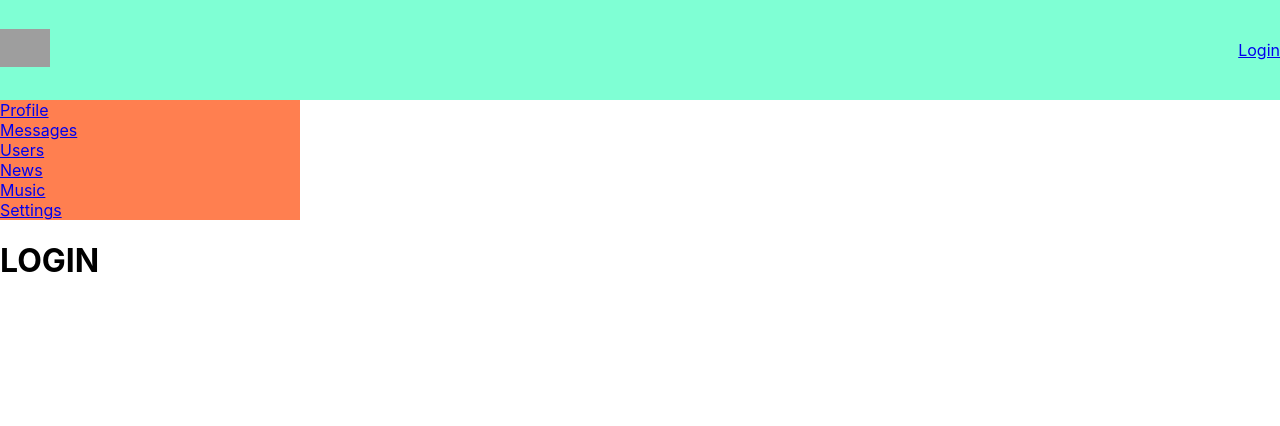
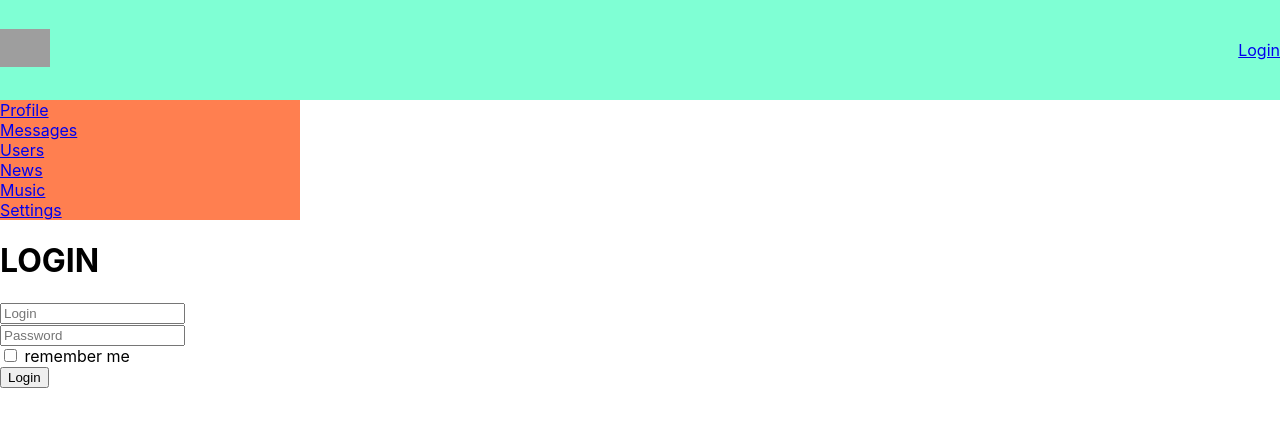
Before and after one commit to AweAwe95/social-network-ts-redux, a React (Create React App) app: page /login in a window 1280 px wide. Shown: the top 426 px of the page. Built offline with nearby package versions, Linux system fonts and the light colour scheme; no server answers; grey boxes are pictures that could not be loaded.

Commit message:
75 - redux-form (login)

```diff
--- a/package.json
+++ b/package.json
@@ -12,6 +12,7 @@
     "@types/react-dom": "^17.0.0",
     "@types/react-redux": "^7.1.19",
     "@types/react-router-dom": "^5.3.0",
+    "@types/redux-form": "^8.3.3",
     "axios": "^0.23.0",
     "react": "^17.0.2",
     "react-dom": "^17.0.2",
@@ -19,6 +20,7 @@
     "react-router-dom": "^5.3.0",
     "react-scripts": "4.0.3",
     "redux": "^4.1.1",
+    "redux-form": "^8.3.7",
     "redux-thunk": "^2.3.0",
     "typescript": "^4.1.2",
     "web-vitals": "^1.0.1"
--- a/src/components/Login/Login.tsx
+++ b/src/components/Login/Login.tsx
@@ -1,6 +1,38 @@
+import { FC } from "react";
+import {Field, reduxForm, InjectedFormProps} from "redux-form";
+
+interface formDataType {
+    email:string
+    password:string
+    rememberMe:boolean
+}
 
 export function Login() {
     return (
+        <div>
         <h1>LOGIN</h1>
+        <LoginReduxForm/>
+        </div>
     )
 }
+
+export const LoginForm:FC<InjectedFormProps<formDataType>> = (props) => {
+    return (
+        <form onSubmit={props.handleSubmit}>
+            <div>
+                <Field placeholder={'Login'} name={'login'} component={"input"}/>
+            </div>
+            <div>
+                <Field placeholder={'Password'} name={'password'} component={"input"}/>
+            </div>
+            <div>
+                <Field component={"input"} name={'rememberMe'} type={'checkbox'}/> remember me
+            </div>
+            <div>
+                <button>Login</button>
+            </div>
+        </form>
+    )
+}
+
+const LoginReduxForm = reduxForm<formDataType>({form: 'login'})(LoginForm)
--- a/src/redux/redux-store.ts
+++ b/src/redux/redux-store.ts
@@ -4,13 +4,15 @@ import {dialogsReducer} from "./dialogs-reducer";
 import {usersReducer} from "./users-reducer";
 import {authReducer} from "./auth-reducer";
 import thunkMiddleware from "redux-thunk";
+import { reducer as formReducer} from "redux-form";
 
 let reducers = combineReducers(
     {
         postsPageData: profileReducer,
         dialogsPageData: dialogsReducer,
         usersPageData: usersReducer,
-        auth: authReducer
+        auth: authReducer,
+        form: formReducer
     }
 )
 
```
Also changed, not shown: 1 other file (tests, documents, lock files or other folders).
